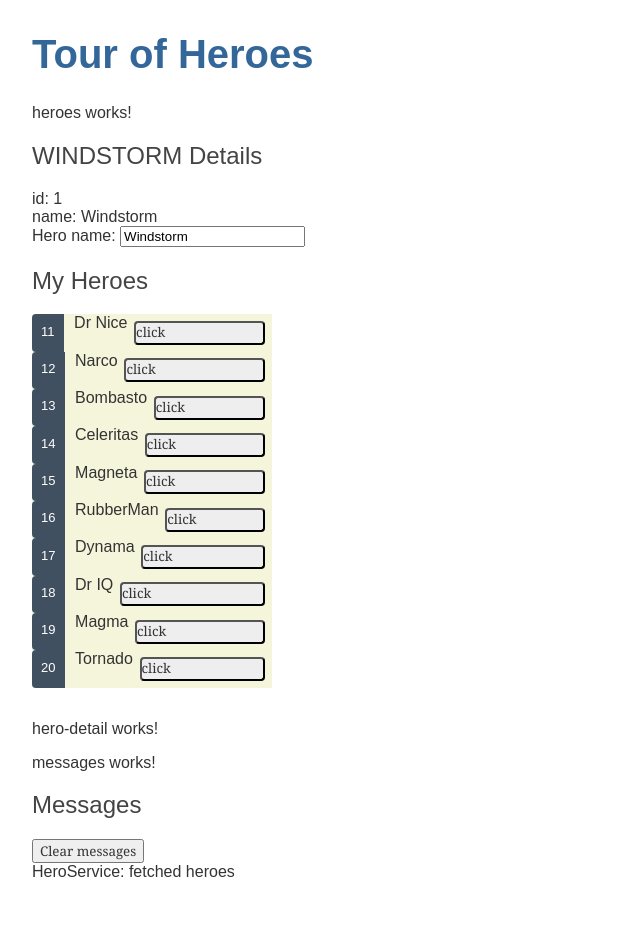
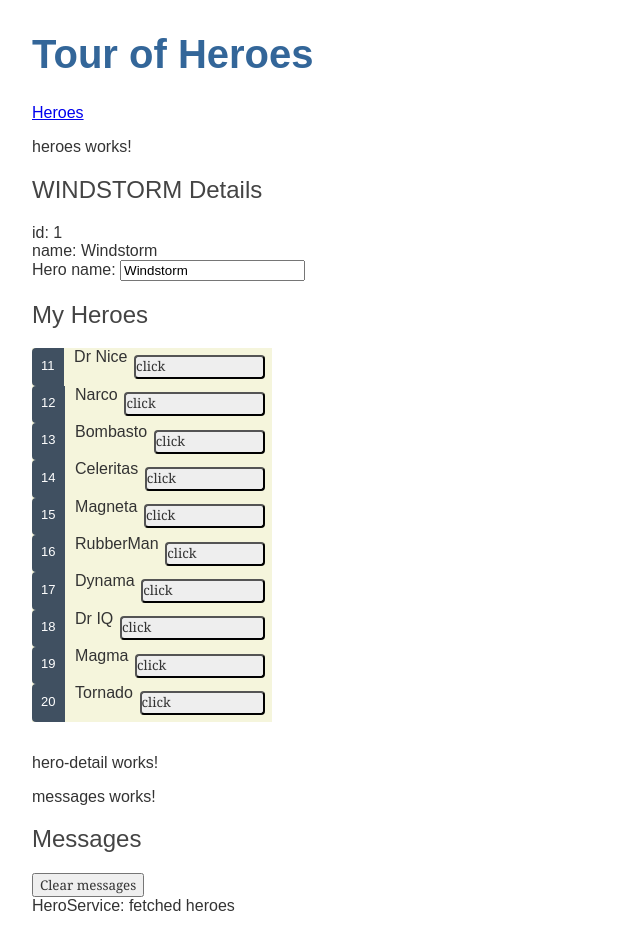
Before and after one commit to andriusmw/tourofheroes, an Angular app in the folder portfolioangular1/: page /heroes in a window 1280 px wide. Shown: the whole page, without its empty margins (0-640 px from the left). Before the commit the page ends 913 px from the top, so only its background shows below. Built offline with nearby package versions, Linux system fonts and the light colour scheme.

Commit message:
añadida nav y modulo routing

```diff
--- a/portfolioangular1/src/app/app.component.html
+++ b/portfolioangular1/src/app/app.component.html
@@ -1,6 +1,11 @@
 <h1>{{title}}</h1>
 <!--Muestra el título que hemos puesto en app.component.ts-->
-<app-heroes></app-heroes>
+<!--<app-heroes></app-heroes>-->
 <!--Muestra el componente heroes (heroes.component.html)-->
+<nav>
+  <a routerLink="/heroes">Heroes</a> <!--Cuando click, añade /heroes a la URL y El modulo routing redireciona-->
+</nav>
+<router-outlet></router-outlet>
+<!--tells the router where to display routed views.-->
 <app-messages></app-messages>
 <!--Muestra el componente heroes (messages.component.html)-->
```
Also changed, not shown: portfolioangular1/src/app/app-routing.module.ts (+7 -1 lines).
